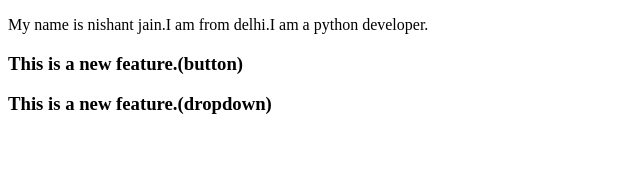
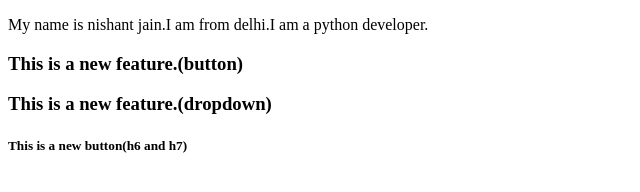
Before and after one commit to nishantjain8920/practice14, a plain HTML site: page index.html in a window 1280 px wide. Shown: the whole page, without its empty margins (0-640 px from the left). Drawn offline with Linux system fonts and the light colour scheme.

Commit message:
Add new files

```diff
--- a/index.html
+++ b/index.html
@@ -9,5 +9,6 @@
     <p>My name is nishant jain.I am from delhi.I am a python developer.</p>
     <h3>This is a new feature.(button)</h3>
     <h3>This is a new feature.(dropdown)</h3>
+    <h5>This is a new button(h6 and h7)</h5>
 </body>
 </html>
```
